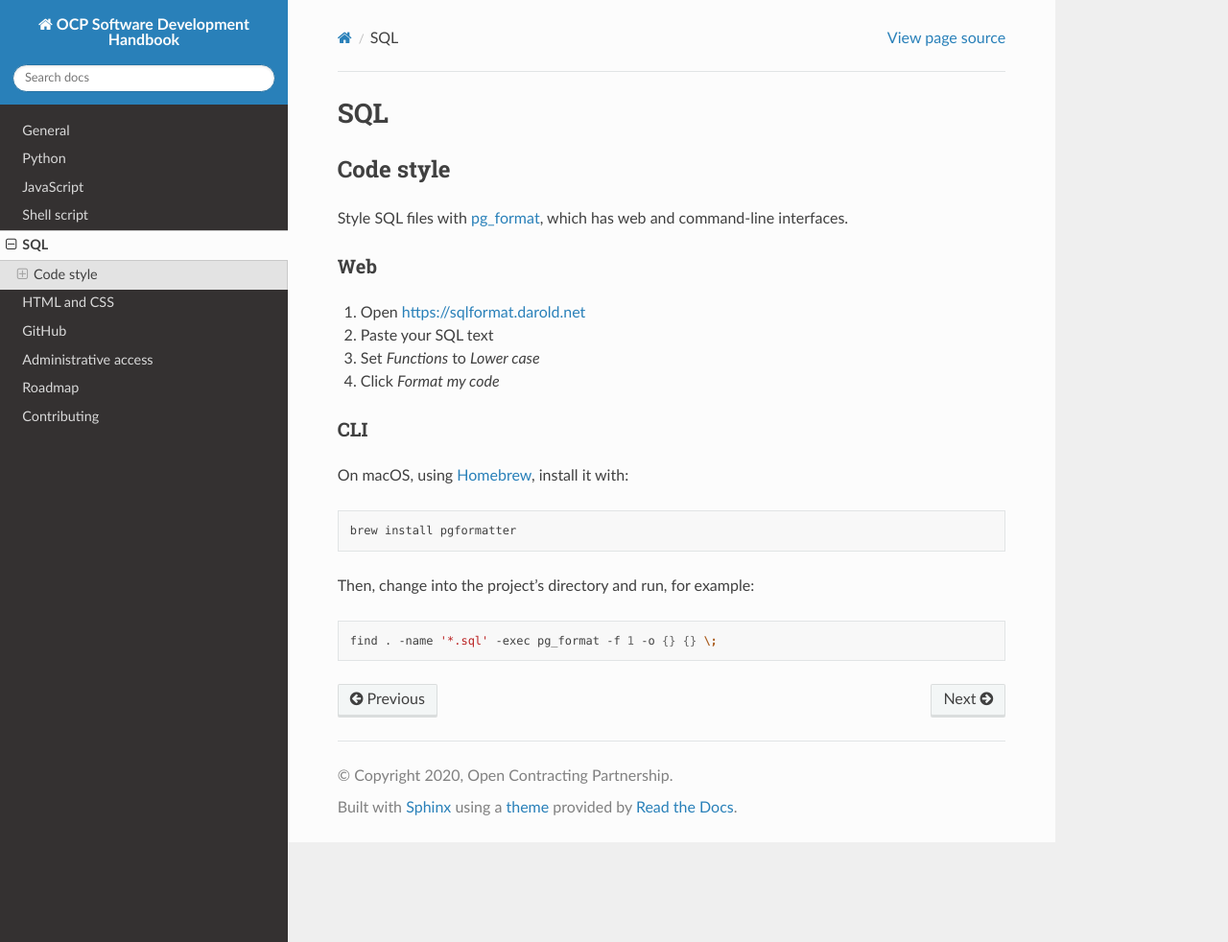
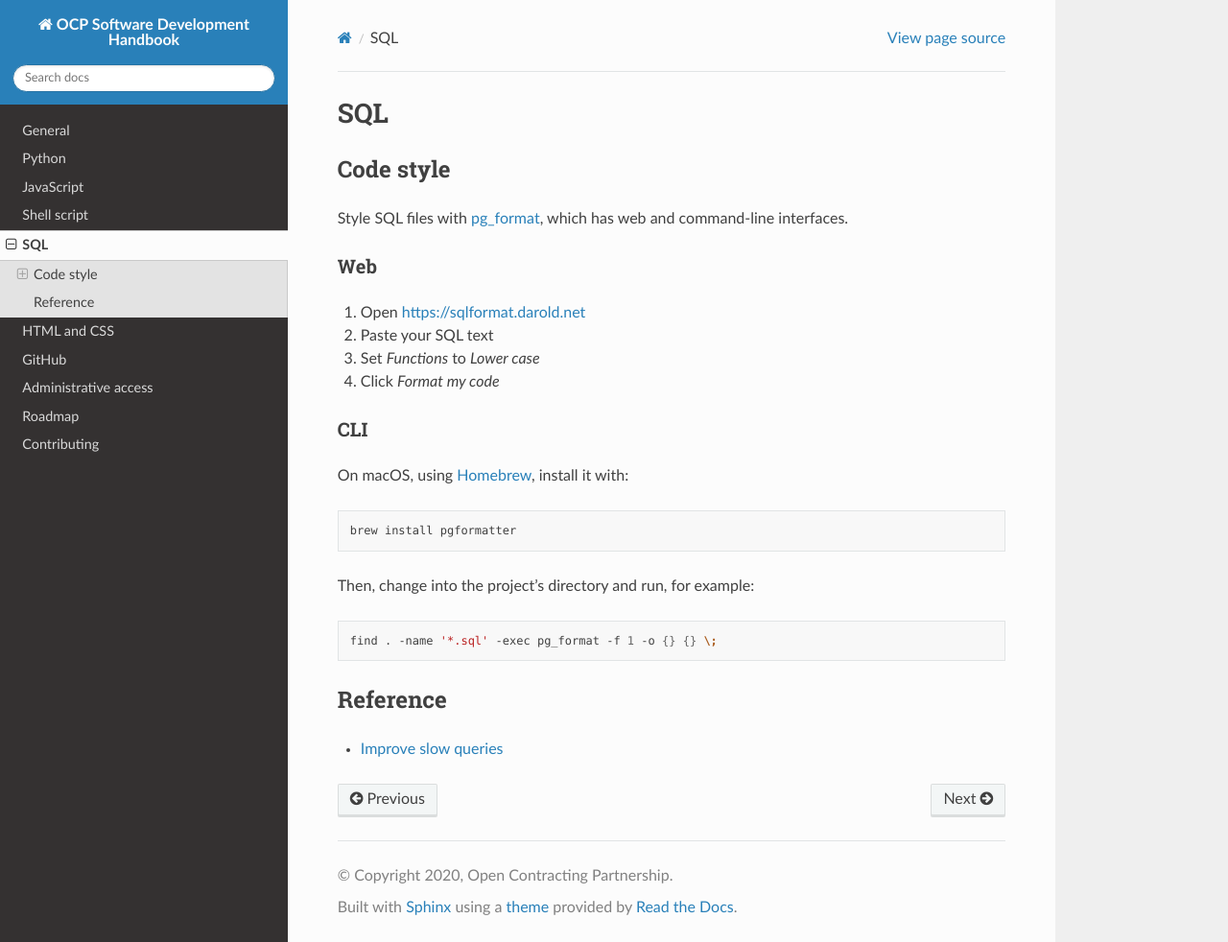
Before and after one commit to open-contracting/software-development-handbook, a Sphinx documentation site: the page built from docs/sql/index.rst, in a window 1280 px wide and 982 px high. Shown: the whole window at 96% size. Built offline with Sphinx 7.4.7 and the Read the Docs theme 2.0.0, drawn with Linux system fonts in a browser that asks for light colours.

Commit message:
sql: Add link to "Improve slow queries"

```diff
--- a/docs/sql/index.rst
+++ b/docs/sql/index.rst
@@ -28,3 +28,8 @@ Then, change into the project's directory and run, for example:
 .. code-block:: bash
 
    find . -name '*.sql' -exec pg_format -f 1 -o {} {} \;
+
+Reference
+---------
+
+-  `Improve slow queries <https://ocdsdeploy.readthedocs.io/en/latest/use/databases.html#improve-slow-queries>`__
```
